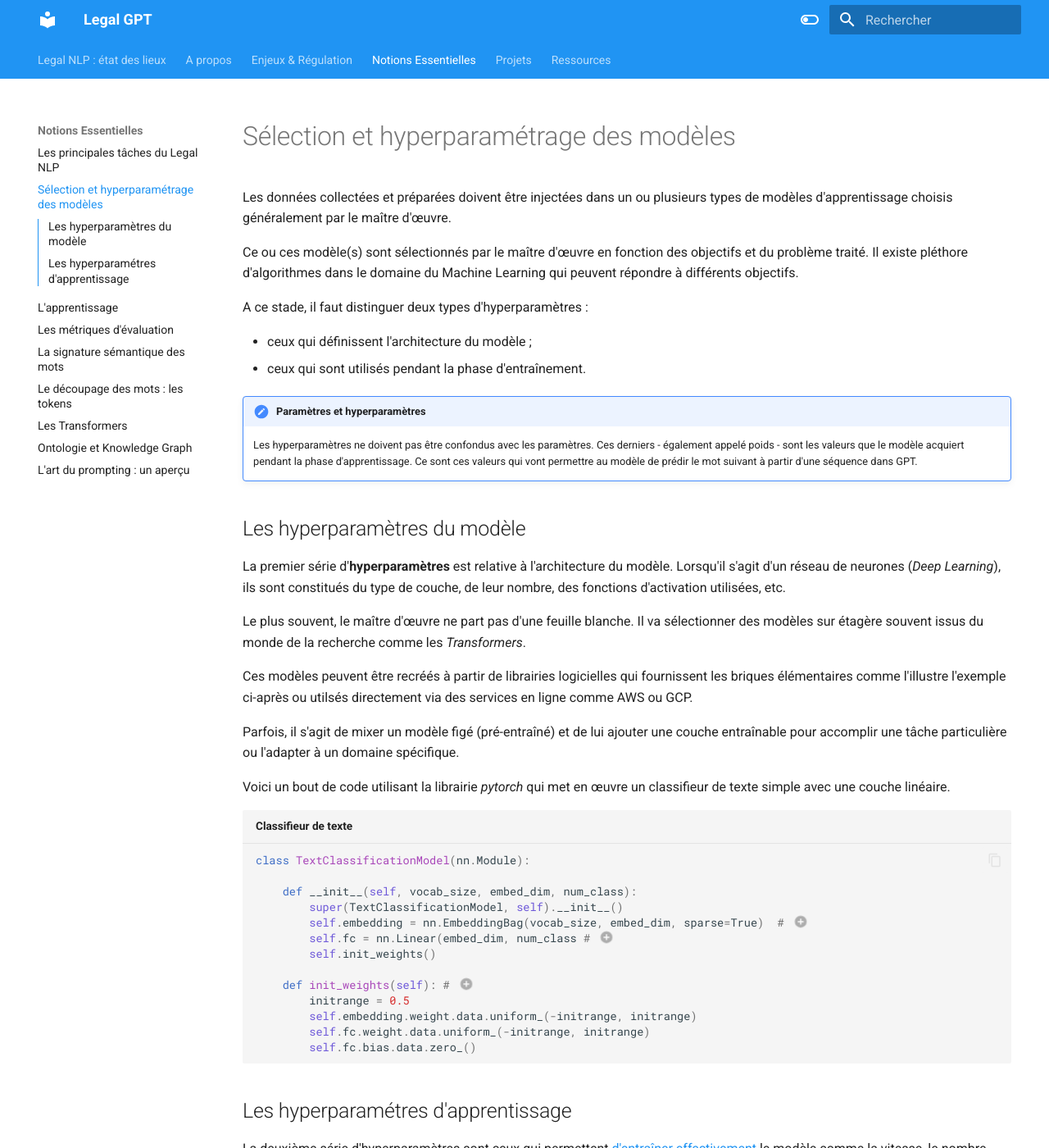
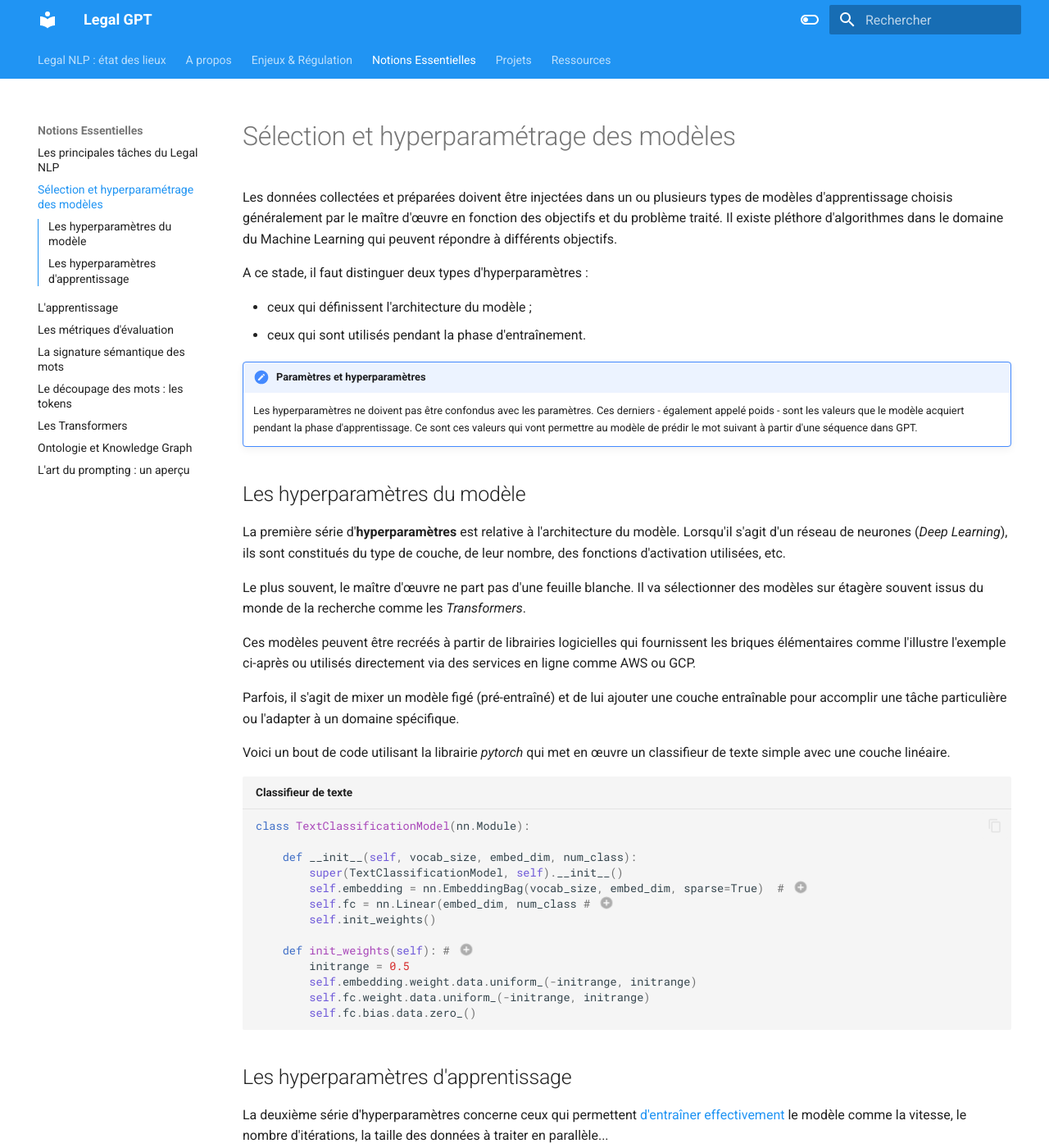
Before and after one commit to rdassignies/legalgpt, an MkDocs documentation site: the page built from docs/Notions_Essentielles/2_Design_modeles.md, in a window 1280 px wide and 1400 px high. Shown: the whole window at 82% size. Built offline with MkDocs 1.6.1 and Material for MkDocs 9.7.7, drawn with Linux system fonts in a browser that asks for light colours; a script that is not in the unit is left out; some of the changed text lies outside the part shown.

Commit message:
mise en forme 2

````diff
--- a/docs/Notions_Essentielles/2_Design_modeles.md
+++ b/docs/Notions_Essentielles/2_Design_modeles.md
@@ -1,8 +1,6 @@
 # Sélection et hyperparamétrage des modèles
 
-Les données collectées et préparées doivent être injectées dans un ou plusieurs types de modèles d'apprentissage choisis généralement par le maître d'œuvre.
-
-Ce ou ces modèle(s) sont sélectionnés par le maître d'œuvre en fonction des objectifs et du problème traité. Il existe pléthore d'algorithmes dans le domaine du Machine Learning qui peuvent répondre à différents objectifs.
+Les données collectées et préparées doivent être injectées dans un ou plusieurs types de modèles d'apprentissage choisis généralement par le maître d'œuvre en fonction des objectifs et du problème traité. Il existe pléthore d'algorithmes dans le domaine du Machine Learning qui peuvent répondre à différents objectifs.
 
 A ce stade, il faut distinguer deux types d'hyperparamètres :
 
@@ -15,11 +13,11 @@
 
 ## Les hyperparamètres du modèle
 
-La premier série d'**hyperparamètres** est relative à l'architecture du modèle. Lorsqu'il s'agit d'un réseau de neurones (*Deep Learning*), ils sont constitués du type de couche, de leur nombre, des fonctions d'activation utilisées, etc.
+La première série d'**hyperparamètres** est relative à l'architecture du modèle. Lorsqu'il s'agit d'un réseau de neurones (*Deep Learning*), ils sont constitués du type de couche, de leur nombre, des fonctions d'activation utilisées, etc.
 
 Le plus souvent, le maître d'œuvre ne part pas d'une feuille blanche. Il va sélectionner des modèles sur étagère souvent issus du monde de la recherche comme les *Transformers*.
 
-Ces modèles peuvent être recréés à partir de librairies logicielles qui fournissent les briques élémentaires comme l'illustre l'exemple ci-après ou utilsés directement via des services en ligne comme AWS ou GCP.
+Ces modèles peuvent être recréés à partir de librairies logicielles qui fournissent les briques élémentaires comme l'illustre l'exemple ci-après ou utilisés directement via des services en ligne comme AWS ou GCP.
 
 Parfois, il s'agit de mixer un modèle figé (pré-entraîné) et de lui ajouter une couche entraînable pour accomplir une tâche particulière ou l'adapter à un domaine spécifique.
 
@@ -43,11 +41,11 @@
 
 ```
 
-1.      :Cette ligne fournit le type d'embeddings et la taille. On peut modifier la taille ou le type de représentation des mots
+1.      :Cette ligne fournit le type d'embeddings et la taille. On peut modifier la taille ou le type de représentation des mots.
 2.      :Cette ligne ajoute une couche linéaire à notre modèle (ax+b). On pourra en ajouter d'autres avec un autre type, etc.
 3.      :Cette fonction initialise les paramètres (poids-*weights*) qui seront appris par le  modèle.
 
 
-## Les hyperparamétres d'apprentissage
+## Les hyperparamètres d'apprentissage
 
-La deuxième série d'hyperparamètres sont ceux qui permettent [d'entraîner effectivement ](3_Apprentissage.md)le modèle comme la vitesse, le nombre d'itérations, la taille des données à traiter en parallèle...
+La deuxième série d'hyperparamètres concerne ceux qui permettent [d'entraîner effectivement ](3_Apprentissage.md)le modèle comme la vitesse, le nombre d'itérations, la taille des données à traiter en parallèle...
````
